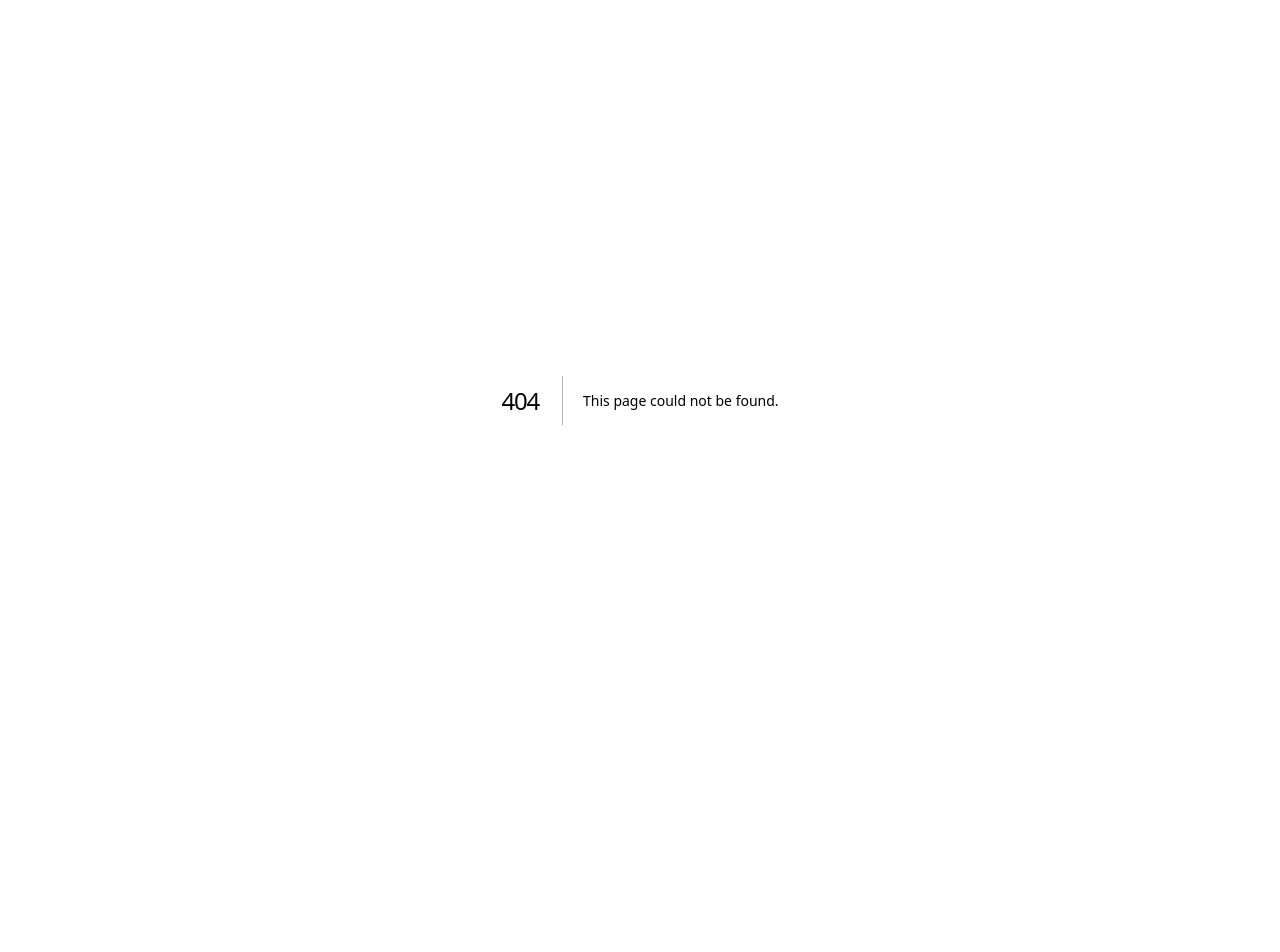
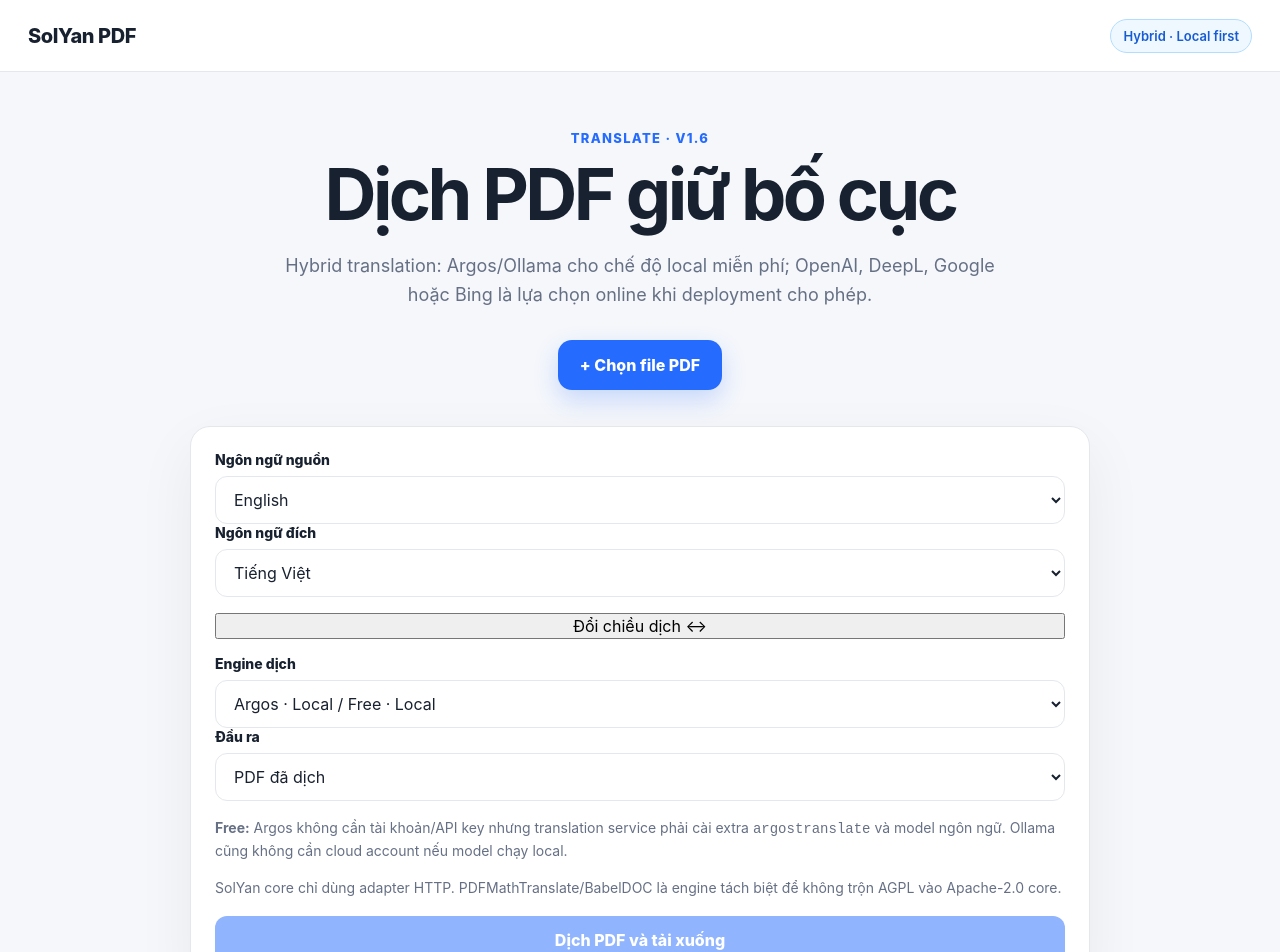
Before and after one commit to solyan842/SolYan-PDF, a Next.js app in the folder frontend/: page /translate in a window 1280 px wide. Before the commit this address had no page. Shown: the top 952 px of the page. Before the commit the page ends 800 px from the top, so only its background shows below. Built offline with nearby package versions, Linux system fonts and the light colour scheme; no server answers.

Commit message:
feat: add PDF translation UI

```diff
--- /dev/null
+++ b/frontend/app/translate/page.tsx
@@ -0,0 +1,180 @@
+'use client';
+
+import { ChangeEvent, useEffect, useMemo, useState } from 'react';
+
+const API_BASE = process.env.NEXT_PUBLIC_API_URL ?? 'http://localhost:8000';
+const MAX_FILE_SIZE = 100 * 1024 * 1024;
+
+type TranslationService = {
+  id: string;
+  local: boolean;
+  requires_operator_configuration: boolean;
+};
+
+type Capabilities = {
+  engine: string;
+  default_service: string;
+  services: TranslationService[];
+  max_file_size: number;
+};
+
+const LANGUAGE_OPTIONS = [
+  ['en', 'English'],
+  ['vi', 'Tiếng Việt'],
+  ['zh', '中文'],
+  ['ja', '日本語'],
+  ['ko', '한국어'],
+  ['fr', 'Français'],
+  ['de', 'Deutsch'],
+  ['es', 'Español'],
+  ['pt', 'Português'],
+  ['ru', 'Русский'],
+] as const;
+
+const SERVICE_LABELS: Record<string, string> = {
+  argos: 'Argos · Local / Free',
+  ollama: 'Ollama · Local LLM',
+  openai: 'OpenAI · Cloud',
+  deepl: 'DeepL · Cloud',
+  google: 'Google · Online',
+  bing: 'Bing · Online',
+};
+
+function downloadBlob(blob: Blob, filename: string) {
+  const url = URL.createObjectURL(blob);
+  const anchor = document.createElement('a');
+  anchor.href = url;
+  anchor.download = filename;
+  document.body.appendChild(anchor);
+  anchor.click();
+  anchor.remove();
+  URL.revokeObjectURL(url);
+}
+
+export default function TranslatePage() {
+  const [file, setFile] = useState<File | null>(null);
+  const [sourceLanguage, setSourceLanguage] = useState('en');
+  const [targetLanguage, setTargetLanguage] = useState('vi');
+  const [service, setService] = useState('argos');
+  const [outputMode, setOutputMode] = useState('translated');
+  const [capabilities, setCapabilities] = useState<Capabilities | null>(null);
+  const [busy, setBusy] = useState(false);
+  const [error, setError] = useState('');
+  const [result, setResult] = useState('');
+
+  useEffect(() => {
+    let cancelled = false;
+    fetch(`${API_BASE}/pdf/translate/capabilities`)
+      .then(async (response) => {
+        if (!response.ok) throw new Error(`HTTP ${response.status}`);
+        return response.json() as Promise<Capabilities>;
+      })
+      .then((payload) => {
+        if (cancelled) return;
+        setCapabilities(payload);
+        if (payload.default_service) setService(payload.default_service);
+      })
+      .catch(() => {
+        if (!cancelled) setCapabilities(null);
+      });
+    return () => { cancelled = true; };
+  }, []);
+
+  const services = useMemo<TranslationService[]>(() => {
+    if (capabilities?.services?.length) return capabilities.services;
+    return [{ id: 'argos', local: true, requires_operator_configuration: false }];
+  }, [capabilities]);
+
+  function onFile(event: ChangeEvent<HTMLInputElement>) {
+    const selected = event.target.files?.[0] ?? null;
+    if (selected && selected.size > MAX_FILE_SIZE) {
+      setFile(null);
+      setError('PDF vượt giới hạn 100 MB.');
+      event.target.value = '';
+      return;
+    }
+    setFile(selected);
+    setError('');
+    setResult('');
+  }
+
+  function swapLanguages() {
+    setSourceLanguage(targetLanguage);
+    setTargetLanguage(sourceLanguage);
+  }
+
+  async function run() {
+    if (!file) return;
+    if (sourceLanguage === targetLanguage) {
+      setError('Ngôn ngữ nguồn và ngôn ngữ đích phải khác nhau.');
+      return;
+    }
+
+    setBusy(true);
+    setError('');
+    setResult('');
+    try {
+      const body = new FormData();
+      body.append('file', file);
+      body.append('source_language', sourceLanguage);
+      body.append('target_language', targetLanguage);
+      body.append('service', service);
+      body.append('output_mode', outputMode);
+      body.append('thread_count', '2');
+
+      const response = await fetch(`${API_BASE}/pdf/translate`, { method: 'POST', body });
+      if (!response.ok) {
+        let message = `HTTP ${response.status}`;
+        try {
+          const payload = await response.json();
+          message = payload.detail ?? message;
+        } catch {}
+        throw new Error(message);
+      }
+
+      const isLocal = response.headers.get('X-SolYan-Translation-Local') === '1';
+      const usedService = response.headers.get('X-SolYan-Translation-Service') ?? service;
+      const filename = outputMode === 'bilingual' ? 'solyan-translated-bilingual.pdf' : 'solyan-translated.pdf';
+      downloadBlob(await response.blob(), filename);
+      setResult(`Đã dịch bằng ${usedService}${isLocal ? ' · xử lý local' : ' · dịch vụ có thể dùng mạng ngoài'}.`);
+    } catch (cause) {
+      setError(cause instanceof Error ? cause.message : 'Không thể dịch PDF.');
+    } finally {
+      setBusy(false);
+    }
+  }
+
+  const selectedService = services.find((item) => item.id === service);
+
+  return <main className="shell">
+    <header className="topbar"><a className="brand" href="/">SolYan PDF</a><div className="privacy-pill server-pill">Hybrid · Local first</div></header>
+    <section className="hero compact-hero">
+      <p className="eyebrow">TRANSLATE · V1.6</p>
+      <h1>Dịch PDF giữ bố cục</h1>
+      <p className="subtitle">Hybrid translation: Argos/Ollama cho chế độ local miễn phí; OpenAI, DeepL, Google hoặc Bing là lựa chọn online khi deployment cho phép.</p>
+      <label className="picker"><input type="file" accept="application/pdf,.pdf" onChange={onFile}/><span>+ Chọn file PDF</span></label>
+    </section>
+
+    <section className="workspace form-workspace">
+      {file && <p className="selected-file">Đã chọn: <strong>{file.name}</strong></p>}
+      <div className="form-grid two-col">
+        <label className="field"><span>Ngôn ngữ nguồn</span><select value={sourceLanguage} onChange={(e)=>setSourceLanguage(e.target.value)}>{LANGUAGE_OPTIONS.map(([code, label]) => <option value={code} key={code}>{label}</option>)}</select></label>
+        <label className="field"><span>Ngôn ngữ đích</span><select value={targetLanguage} onChange={(e)=>setTargetLanguage(e.target.value)}>{LANGUAGE_OPTIONS.map(([code, label]) => <option value={code} key={code}>{label}</option>)}</select></label>
+      </div>
+      <button className="secondary-button" type="button" onClick={swapLanguages} disabled={busy}>Đổi chiều dịch ↔</button>
+
+      <div className="form-grid two-col">
+        <label className="field"><span>Engine dịch</span><select value={service} onChange={(e)=>setService(e.target.value)}>{services.map((item) => <option value={item.id} key={item.id}>{SERVICE_LABELS[item.id] ?? item.id}{item.local ? ' · Local' : ''}</option>)}</select></label>
+        <label className="field"><span>Đầu ra</span><select value={outputMode} onChange={(e)=>setOutputMode(e.target.value)}><option value="translated">PDF đã dịch</option><option value="bilingual">PDF song ngữ</option></select></label>
+      </div>
+
+      <p className="hint"><strong>Free:</strong> Argos không cần tài khoản/API key nhưng translation service phải cài extra <code>argostranslate</code> và model ngôn ngữ. Ollama cũng không cần cloud account nếu model chạy local.</p>
+      {selectedService && !selectedService.local && <p className="hint"><strong>Quyền riêng tư:</strong> engine này có thể gửi phần text của tài liệu sang dịch vụ bên ngoài. SolYan không nhận API key từ trình duyệt; credential chỉ cấu hình ở translation service của deployment.</p>}
+      <p className="hint">SolYan core chỉ dùng adapter HTTP. PDFMathTranslate/BabelDOC là engine tách biệt để không trộn AGPL vào Apache-2.0 core.</p>
+
+      {result && <div className="result-box">{result}</div>}
+      {error && <div className="error">{error}</div>}
+      <button className="merge-button" type="button" onClick={run} disabled={!file || busy}>{busy ? 'Đang dịch PDF…' : 'Dịch PDF và tải xuống'}</button>
+    </section>
+  </main>;
+}
```
